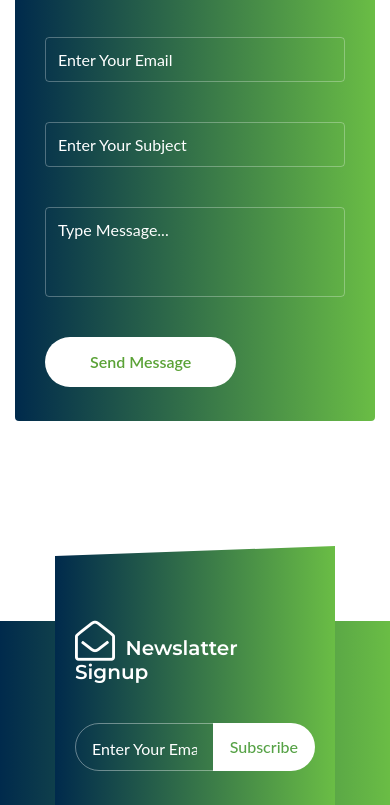
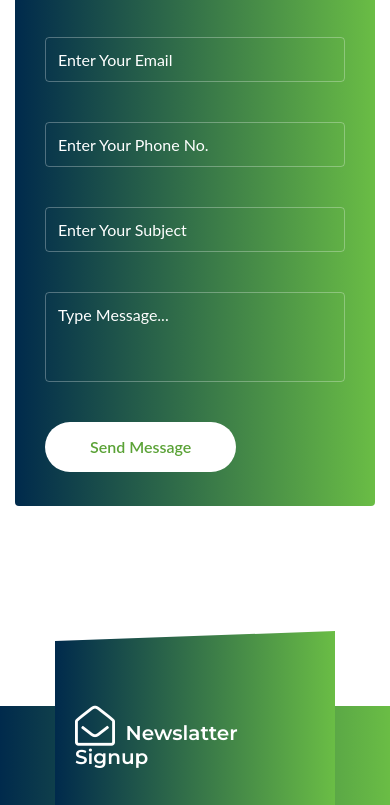
Before and after one commit to Planetenergytech/sourcecode, a plain HTML site: page contact.html in a window 390 px wide. Shown: the part 1041-1846 px from the top of the page. Drawn offline with Linux system fonts and the light colour scheme; a web font is replaced by a local one.

Commit message:
phone number

```diff
--- a/contact.html
+++ b/contact.html
@@ -92,6 +92,9 @@
 						  </div>
 						  <div class="form-group">
 							<input type="email" class="form-control require" placeholder="Enter Your Email" data-valid="email" data-error="Email should be valid"/>
+						  </div>
+					          <div class="form-group">
+							<input type="number" class="form-control require" placeholder="Enter Your Phone No." data-valid="number" data-error="Number should be valid"/>
 						  </div>
 						  <div class="form-group">
 							<input type="text" class="form-control require" placeholder="Enter Your Subject" name="subject" id="subject"/>
```
